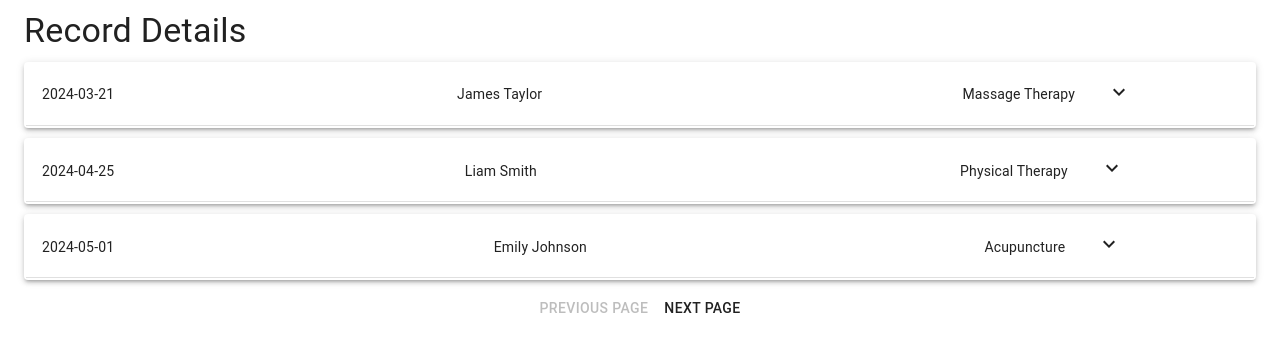
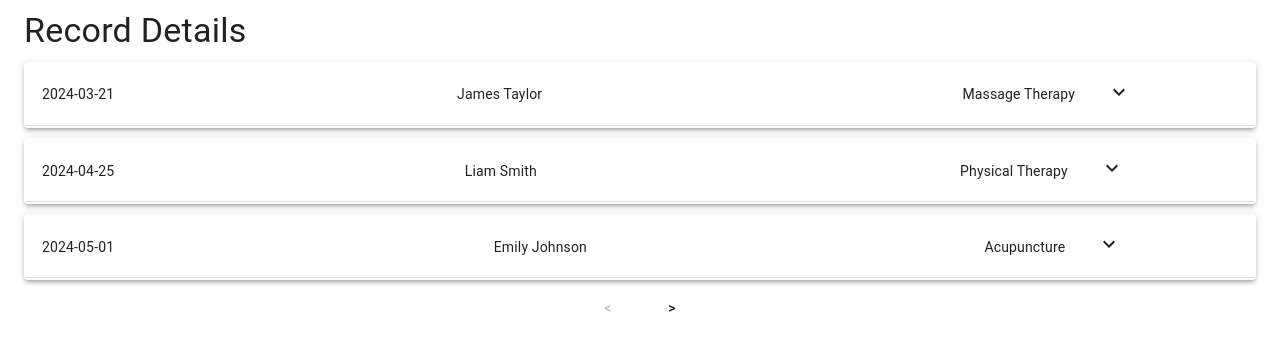
Before and after one commit to LillianChiang/mongodb-next, a Next.js app: page /editTreatmentForm/1 in a window 1280 px wide. Shown: the top 352 px of the page. Built offline with nearby package versions, Linux system fonts and the light colour scheme.

Commit message:
feat: Replace Previous Page and Next Page text with < and > symbols

```diff
--- a/src/app/editTreatmentForm/[recordId]/page.tsx
+++ b/src/app/editTreatmentForm/[recordId]/page.tsx
@@ -13,7 +13,7 @@ import {
   Typography,
   Snackbar,
   FormControl,
-  InputLabel,
+
 } from '@material-ui/core';
 import KeyboardArrowDownIcon from '@mui/icons-material/KeyboardArrowDown';
 import { Entry, Record } from './RecordTypes';
@@ -334,13 +334,13 @@ const ViewRecord: React.FC<RecordDetailsProps> = ({ params }) => {
           disabled={currentPage === 1}
           onClick={() => handlePageChange(currentPage - 1)}
         >
-          Previous Page
+          &lt;
         </Button>
         <Button
           disabled={currentEntries.length < entriesPerPage}
           onClick={() => handlePageChange(currentPage + 1)}
         >
-          Next Page
+          &gt;
         </Button>
       </Grid>
     </Container>
```
